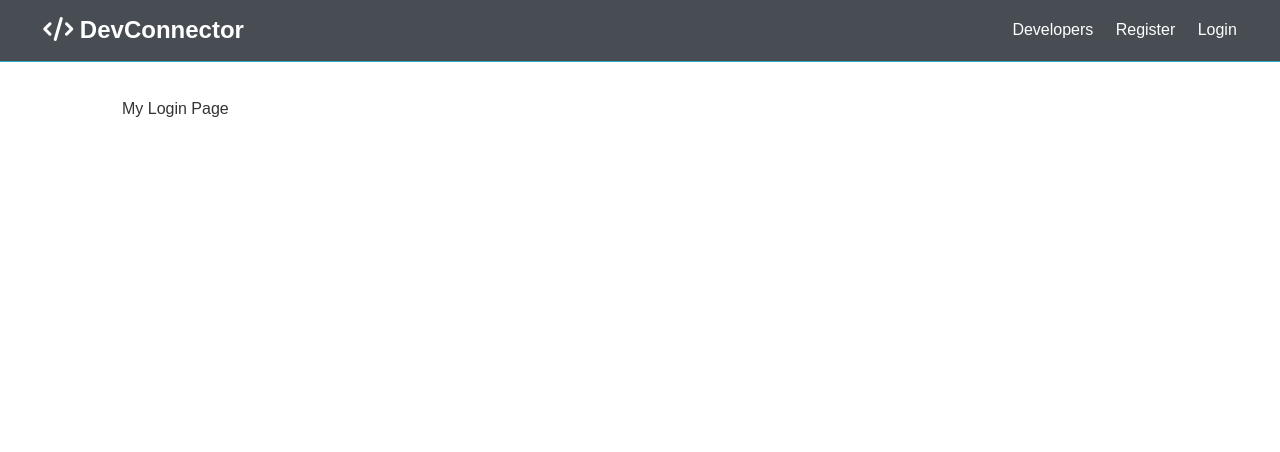
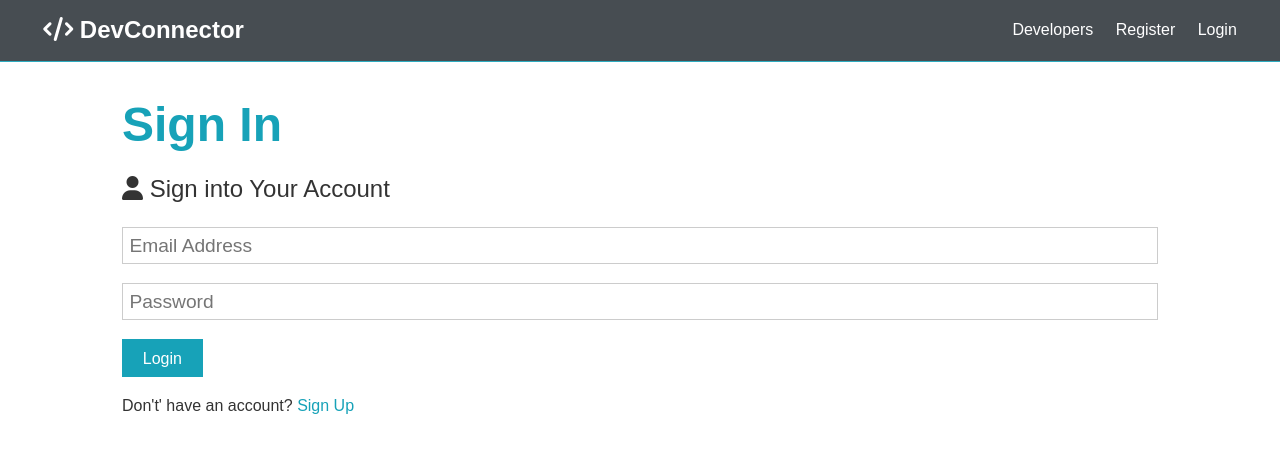
Before and after one commit to nehasingh931126/Dev-Connector, a React (Create React App) app in the folder client/: page /login in a window 1280 px wide. Shown: the top 452 px of the page. Built offline with nearby package versions, Linux system fonts and the light colour scheme.

Commit message:
Added the Basic login form

```diff
--- a/client/src/components/auth/Login.js
+++ b/client/src/components/auth/Login.js
@@ -1,11 +1,59 @@
-import React from "react";
+import React, { useState } from "react";
+import axios from "axios";
+import { Link } from "react-router-dom";
 
-const Login = ()=> {
-    return (
-      <>
-        <section className="container">My Login Page</section>
-      </>
-    );
-}
+const Login = () => {
+  const [formData, setFormData] = useState({
+    email: "",
+    password: "",
+  });
 
+  const { email, password } = formData;
+
+  const onChangeHandler = (e) => {
+    const { name, value } = e.target;
+    setFormData({ ...formData, [name]: value });
+  };
+
+  const handleSubmit = async (event) => {
+    event.preventDefault();
+    console.log(formData);
+  };
+
+  return (
+    <section className="container">
+      <h1 className="large text-primary">Sign In</h1>
+      <p className="lead">
+        <i className="fas fa-user"></i> Sign into Your Account
+      </p>
+      <form className="form" onSubmit={handleSubmit}>
+        <div className="form-group">
+          <input
+            type="email"
+            placeholder="Email Address"
+            name="email"
+            value={email}
+            onChange={onChangeHandler}
+            required
+          />
+        </div>
+        <div className="form-group">
+          <input
+            type="password"
+            placeholder="Password"
+            name="password"
+            minLength="6"
+            value={password}
+            onChange={onChangeHandler}
+            required
+          />
+        </div>
+        <input type="submit" className="btn btn-primary" value="Login" />
+      </form>
+      <p className="my-1">
+        Don't' have an account? <Link to="/register">Sign Up</Link>
+      </p>
+    </section>
+  );
+};
 export default Login;
--- a/client/src/components/auth/Register.js
+++ b/client/src/components/auth/Register.js
@@ -1,4 +1,6 @@
 import React, {useState} from "react";
+import axios from 'axios';
+import { Link } from "react-router-dom";
 
 const Register = () => {
   const [formData, setFormData] = useState({
@@ -14,13 +16,33 @@
     setFormData({ ...formData, [name]: value });
   };
 
-  function handleSubmit(event) {
+  const handleSubmit = async (event) => {
     event.preventDefault();
     // You can do something with the form data here, such as sending it to a server
     if(password !== password2) {
       console.log('password not matching');
+    } else {
+      console.log(formData);
+      // const newUser = {
+      //   name,
+      //   email,
+      //   password,
+      //   password2
+      // };
+
+      // try{
+      //   const config = {
+      //     headers: {
+      //       'Content-Type': 'application/json'
+      //     }
+      //   };
+      //   const body = JSON.stringify(newUser);
+      //   const res = await axios.post('/api/users', body, config);
+      //   console.log(res.data)
+      // } catch(error) {
+      //   console.log(error)
+      // }
     }
-    console.log(formData)
   }
 
   return (
@@ -79,10 +101,9 @@
         <input type="submit" className="btn btn-primary" value="Register" />
       </form>
       <p className="my-1">
-        Already have an account? <a href="login.html">Sign In</a>
+        Already have an account? <Link to="/login">Sign In</Link>
       </p>
     </section>
   );
 };
-
 export default Register;
```
